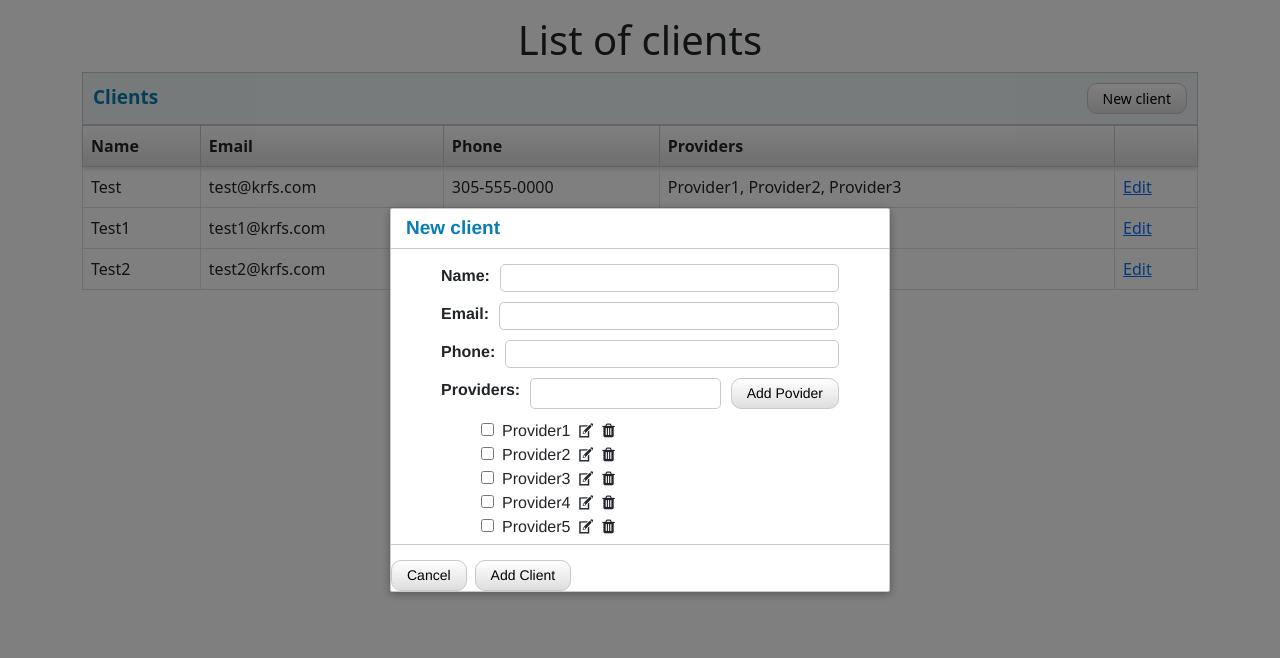
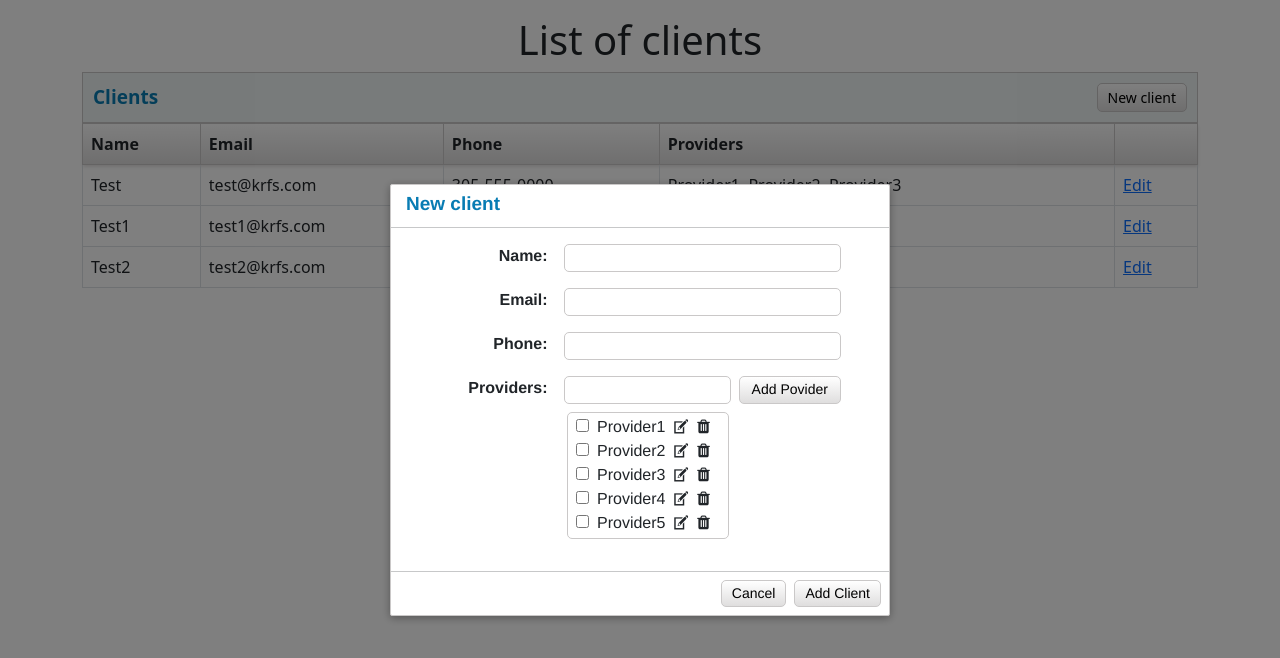
Before and after one commit to Valerykolm/protranslating, a Vue app: page / in a window 1280 px wide. Both pictures are taken after a click on the button "New client". Shown: the top 658 px of the page. Built offline with nearby package versions, Linux system fonts and the light colour scheme.

Commit message:
providers

```diff
--- a/src/App.vue
+++ b/src/App.vue
@@ -47,7 +47,7 @@
     <!--New client-->
     <div v-if="showForm" class="form_mask">
       <div class="form_wrapper">
-        <form action="#" class="form_container">
+        <form class="form_container">
           <p class="form_header">New client</p>
           <hr />
           <div class="field">
@@ -62,25 +62,27 @@
             <label for="phone">Phone:</label>
             <input v-model="phone" id="phone" type="text" name="phone" />
           </div>
-          <div class="field">
+          <div class="field_providers">
             <label for="providers">Providers:</label>
             <input
               v-model="provider"
               @keydown.enter = "addNewProvider"
               id="providers"
               type="text"
-              class="provider_input"
             />
             <button @click="addNewProvider" type="button">Add Povider</button>
           </div>
           <div
             class="providers_block"
+          >
+            <div
               v-for="p in providers"
               :key="p.name"
             >
               <input
                 type="checkbox"
-              @click="addProvider(p.name)"
+                v-bind:value="p.name"
+                v-model="checkedProvider"
                 class="me-2"
               />
               <label>
@@ -88,6 +90,7 @@
                 <i class="icon-edit"></i>
                 <i @click="handleDelete(p)" class="icon-trash"></i>
               </label>
+            </div>
           </div>
           <hr />
           <div class="new_form_button">
@@ -98,9 +101,12 @@
       </div>
     </div>
     <!--Edit client-->
-    <form v-if="selectedClient" action="#" class="m-5 p-5">
-      <p><b>Edit client</b></p>
+    <div v-if="selectedClient" class="form_mask">
+      <div class="form_wrapper">
+        <form  action="#" class="form_container">
+          <p class="form_header">Edit client</p>
           <hr />
+          {{ selectedClient }}
           <div class="field">
             <label for="name">Name:</label>
             <input v-model="selectedClient.name" id="name" type="text" name="name" />
@@ -113,7 +119,7 @@
             <label for="phone">Phone:</label>
             <input v-model="selectedClient.phone" id="phone" type="text" name="phone" />
           </div>
-      <div class="field">
+          <div class="field_providers">
             <label for="providers">Providers:</label>
             <input
               v-model="provider"
@@ -124,16 +130,17 @@
             />
             <button @click="addNewProvider" type="button">Add Povider</button>
           </div>
+          <div class="providers_block">
+
             <div
-        class="providers_block"
               v-for="p in providers"
               :key="p.name"
             >
               <input
                 type="checkbox"
-          @click="addProvider(p.name)"
+                v-bind:value="p.name"
+                v-model="selectedClient.providerToAdd"
                 class="me-2"
-          v-model="selectedClient.provider"
               />
               <label>
                 {{ p.name }}
@@ -141,13 +148,16 @@
                 <i @click="handleDelete(p)" class="icon-trash"></i>
               </label>
             </div>
+          </div>
           <hr />
           <div class="new_form_button">
-        <button class="me-4 delete">Delete Client</button>
-        <button @click="showForm=false" class="me-2">Cancel</button>
-        <button @click="add" type="button">Save Client</button>
+            <button @click="deleteClient(selectedClient)" class="me-4 delete">Delete Client</button>
+            <button @click="selectedClient = null" class="me-2">Cancel</button>
+            <button @click="selectedClient = null">Save Client</button>
           </div>
         </form>
+      </div>
+    </div>
   </div>
 </template>
 
@@ -164,8 +174,16 @@ export default {
       provider: "",
       id: 5,
       showForm: false,
+      checked: false,
 
       selectedClient: null,
+
+      // selectedClient: {
+      //   name: this.client.name,
+      //   email: this.client.email,
+      //   phone: this.client.phone,
+      //   provider: this.client.provider,
+      // },
 
       clients: [
         {name: "Test", email: "test@krfs.com", phone: "305-555-0000", provider: "Provider1, Provider2, Provider3"},
@@ -180,8 +198,17 @@ export default {
         {id: 5, name: "Provider5"},
       ],
       checkedProvider: [],
+      checkedEditProvider: [],
     };
   },
+
+  // watch: {
+  //   selectedClient() {
+  //     this.checkedEditProvider = [];
+  //     this.checkedProvider.map((p) => this.checkedEditProvider.push(p));
+  //     this.checkedProvider = [];
+  //   }
+  // },
 
   methods: {
     add() {
@@ -190,6 +217,7 @@ export default {
         email: this.email,
         phone: this.phone,
         provider: this.checkedProvider.join(', '),
+        providerToAdd: this.checkedProvider,
       };
 
       this.clients.push(newClient);
@@ -197,12 +225,15 @@ export default {
       this.email = "";
       this.phone = "";
       this.provider = "";
+
+      this.showForm = false;
+      this.checkedProvider = [];
     },
 
-    addProvider(p) {
-      this.checkedProvider.push(p);
-      this.provider = "";
-    },
+    // addProvider(p) {
+    //   this.checkedProvider.push(p);
+    //   this.provider = "";
+    // },
 
     addNewProvider() {
       const newProvider = {
@@ -214,12 +245,17 @@ export default {
       this.provider = "";
     },
 
-    showProvider() {
-      this.checkedProvider?.name;
-    },
+    // showProvider() {
+    //   this.checkedProvider?.name;
+    // },
 
     handleDelete(providerToRemove) {
       this.providers = this.providers.filter(p => p !== providerToRemove);
+    },
+
+    deleteClient(clientToRemove) {
+      this.clients = this.clients.filter(c => c !== clientToRemove);
+      this.selectedClient = null;
     },
   }
 };
--- a/src/assets/main.scss
+++ b/src/assets/main.scss
@@ -6,8 +6,8 @@
 }
 
 button {
-  border-radius: 10px;
-  padding: 4px 15px;
+  border-radius: 5px;
+  padding: 2px 10px;
   background: linear-gradient(white, #dfdede);
   border: 1px solid $border-color;
   font-size: 14px;
@@ -43,30 +43,56 @@ form {
   border: 1px solid $border-color;
 }
 
-.provider_input {
-  margin-right: 10px;
-}
-
 .providers_block {
-  margin-left: 90px;
+  margin: 0 10em 2em 11em;
+  padding: 0.15em 0.5em;
+  border: 1px solid $border-color;
+  border-radius: 5px;
 }
 
 .field {
-  margin: 0 50px 10px;
   display: flex;
   justify-content: flex-end;
+  text-align: right;
+  padding: .5em 3em;
   label {
     font-weight: bold;
-    margin-right: 10px;
+    padding-right: 1em;
+    flex: 2;
   }
   input {
     border-radius: 5px;
     border: 1px solid $border-color;
+    flex: 5;
+  }
+}
+
+.field_providers {
+  padding: .5em 3em .5em 4.75em;
+  display: flex;
+  justify-content: flex-end;
+  text-align: right;
+  label {
+    font-weight: bold;
+    padding-right: 1em;
+    flex: 1;
+  }
+  input {
+    border-radius: 5px;
+    border: 1px solid $border-color;
+    flex: 2;
+    margin-right: .5em;
+    width: 2.5em;
+  }
+  button {
     flex: 1;
   }
 }
 
 .new_form_button {
+  display: flex;
+  justify-content: flex-end;
+  margin: 0 0.5em 0.5em;
   .delete {
     background: linear-gradient(red, #900e0e);
     color: white;
@@ -108,5 +134,5 @@ form {
 }
 
 hr {
-  margin: 5px 0 15px;
+  margin: 0.5em 0;
 }
```
Lines whose indentation alone changed are shown as unchanged.
